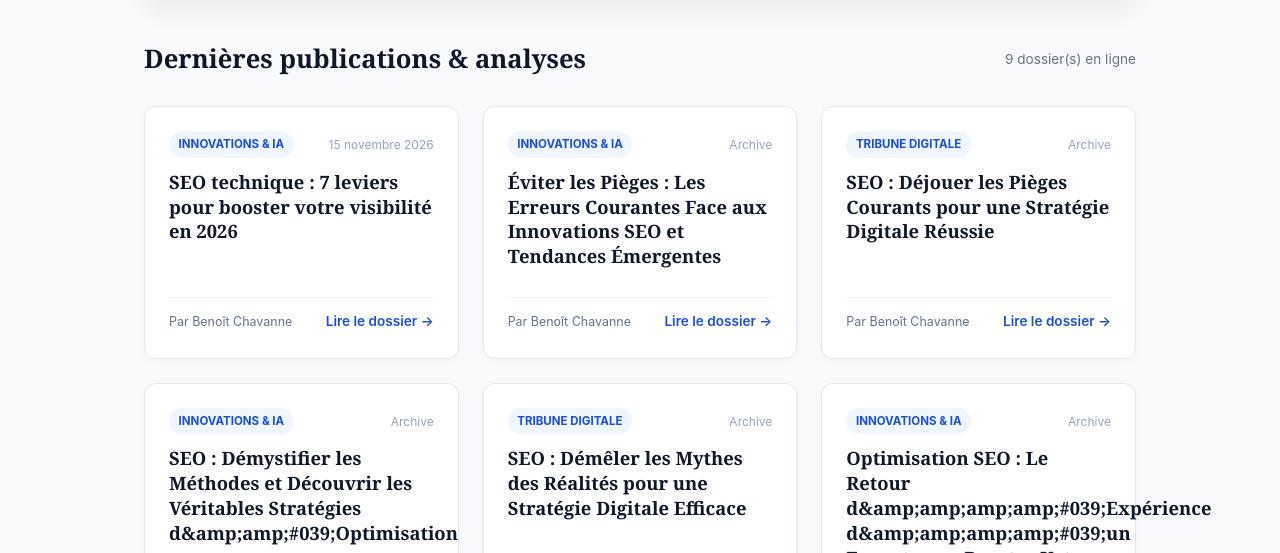
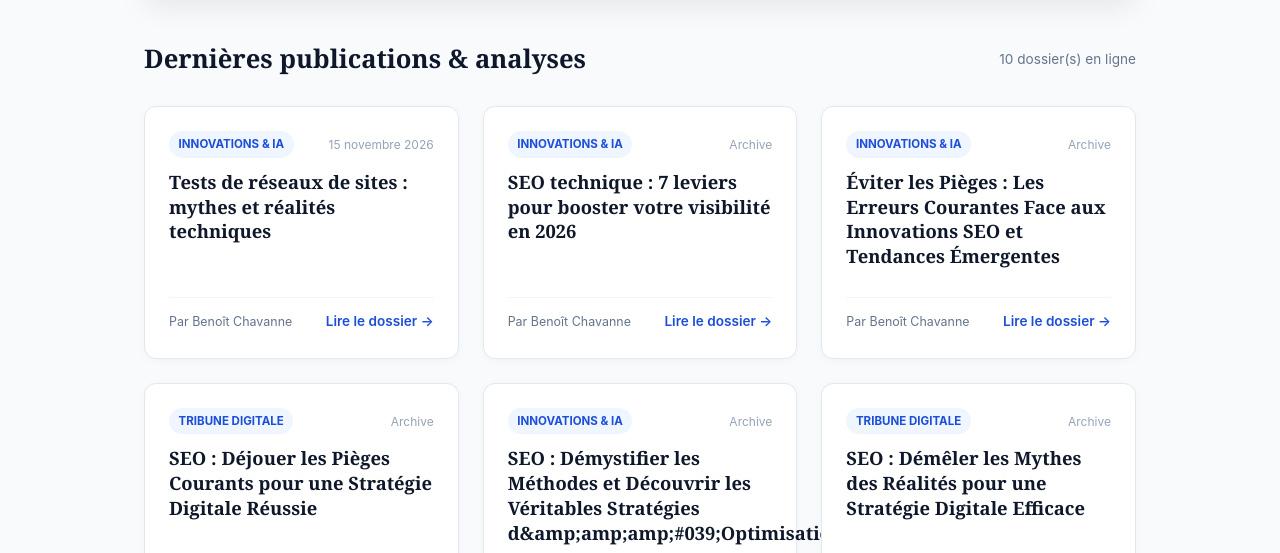
Before and after one commit to vianneydcps-boop/mag-tendances-web-n3e0, a plain HTML site: page index.html in a window 1280 px wide. Shown: the part 399-952 px from the top of the page. Drawn offline with Linux system fonts and the light colour scheme.

Commit message:
Mise à jour page d'accueil: Tests de réseaux de sites : mythes et ré

```diff
--- a/index.html
+++ b/index.html
@@ -473,7 +473,7 @@
     <!-- Section Title -->
     <div style="display: flex; align-items: center; justify-content: space-between; margin-bottom: 1.5rem;">
       <h2 style="font-family: var(--font-serif); font-size: 1.6rem; color: #0f172a; font-weight: 700;">Dernières publications & analyses</h2>
-      <span style="font-size: 0.85rem; color: #64748b;">9 dossier(s) en ligne</span>
+      <span style="font-size: 0.85rem; color: #64748b;">10 dossier(s) en ligne</span>
     </div>
 
     <div style="display: grid; gap: 1.5rem; grid-template-columns: repeat(auto-fit, minmax(280px, 1fr));">
@@ -483,6 +483,22 @@
               <div style="display: flex; align-items: center; justify-content: space-between; margin-bottom: 0.75rem;">
                 <span style="background: var(--primary-light); color: var(--primary); font-size: 0.72rem; font-weight: 700; padding: 0.2rem 0.6rem; border-radius: 9999px; text-transform: uppercase;">Innovations &amp; IA</span>
                 <span style="font-size: 0.75rem; color: #94a3b8;">15 novembre 2026</span>
+              </div>
+              <h3 style="font-family: var(--font-serif); font-size: 1.15rem; line-height: 1.35; margin-bottom: 0.75rem;">
+                <a href="posts/1794734385126-tests-de-reseaux-de-sites-mythes-et-realites-techniques.html" style="color: #0f172a; text-decoration: none; font-weight: 700;">Tests de réseaux de sites : mythes et réalités techniques</a>
+              </h3>
+            </div>
+            <div style="margin-top: 1rem; padding-top: 0.75rem; border-top: 1px solid #f1f5f9; display: flex; justify-content: space-between; align-items: center;">
+              <span style="font-size: 0.78rem; color: #64748b;">Par Benoît Chavanne</span>
+              <a href="posts/1794734385126-tests-de-reseaux-de-sites-mythes-et-realites-techniques.html" style="color: var(--primary); font-weight: 600; font-size: 0.85rem; text-decoration: none;">Lire le dossier →</a>
+            </div>
+          </div>
+
+          <div style="background: #ffffff; border: 1px solid #e2e8f0; border-radius: 12px; padding: 1.5rem; display: flex; flex-direction: column; justify-content: space-between; box-shadow: 0 2px 8px rgba(0,0,0,0.03);">
+            <div>
+              <div style="display: flex; align-items: center; justify-content: space-between; margin-bottom: 0.75rem;">
+                <span style="background: var(--primary-light); color: var(--primary); font-size: 0.72rem; font-weight: 700; padding: 0.2rem 0.6rem; border-radius: 9999px; text-transform: uppercase;">Innovations &amp; IA</span>
+                <span style="font-size: 0.75rem; color: #94a3b8;">Archive</span>
               </div>
               <h3 style="font-family: var(--font-serif); font-size: 1.15rem; line-height: 1.35; margin-bottom: 0.75rem;">
                 <a href="posts/1794732559558-seo-technique-7-leviers-pour-booster-votre-visibilite-en-202.html" style="color: #0f172a; text-decoration: none; font-weight: 700;">SEO technique : 7 leviers pour booster votre visibilité en 2026</a>
@@ -533,7 +549,7 @@
                 <span style="font-size: 0.75rem; color: #94a3b8;">Archive</span>
               </div>
               <h3 style="font-family: var(--font-serif); font-size: 1.15rem; line-height: 1.35; margin-bottom: 0.75rem;">
-                <a href="posts/1793287311461-seo-demystifier-les-methodes-et-decouvrir-les-veritables-str.html" style="color: #0f172a; text-decoration: none; font-weight: 700;">SEO : Démystifier les Méthodes et Découvrir les Véritables Stratégies d&amp;amp;amp;#039;Optimisation</a>
+                <a href="posts/1793287311461-seo-demystifier-les-methodes-et-decouvrir-les-veritables-str.html" style="color: #0f172a; text-decoration: none; font-weight: 700;">SEO : Démystifier les Méthodes et Découvrir les Véritables Stratégies d&amp;amp;amp;amp;#039;Optimisation</a>
               </h3>
             </div>
             <div style="margin-top: 1rem; padding-top: 0.75rem; border-top: 1px solid #f1f5f9; display: flex; justify-content: space-between; align-items: center;">
@@ -565,7 +581,7 @@
                 <span style="font-size: 0.75rem; color: #94a3b8;">Archive</span>
               </div>
               <h3 style="font-family: var(--font-serif); font-size: 1.15rem; line-height: 1.35; margin-bottom: 0.75rem;">
-                <a href="posts/1792240779767-optimisation-seo-le-retour-d-experience-d-un-expert-pour-boo.html" style="color: #0f172a; text-decoration: none; font-weight: 700;">Optimisation SEO : Le Retour d&amp;amp;amp;amp;amp;#039;Expérience d&amp;amp;amp;amp;amp;#039;un Expert pour Booster Votre Visibilité</a>
+                <a href="posts/1792240779767-optimisation-seo-le-retour-d-experience-d-un-expert-pour-boo.html" style="color: #0f172a; text-decoration: none; font-weight: 700;">Optimisation SEO : Le Retour d&amp;amp;amp;amp;amp;amp;#039;Expérience d&amp;amp;amp;amp;amp;amp;#039;un Expert pour Booster Votre Visibilité</a>
               </h3>
             </div>
             <div style="margin-top: 1rem; padding-top: 0.75rem; border-top: 1px solid #f1f5f9; display: flex; justify-content: space-between; align-items: center;">
```
